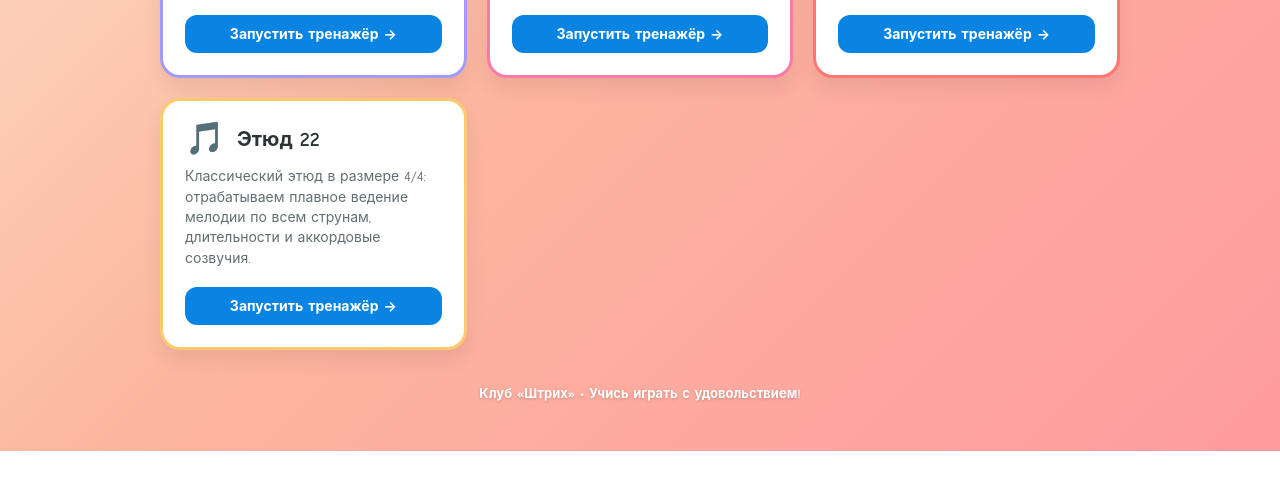
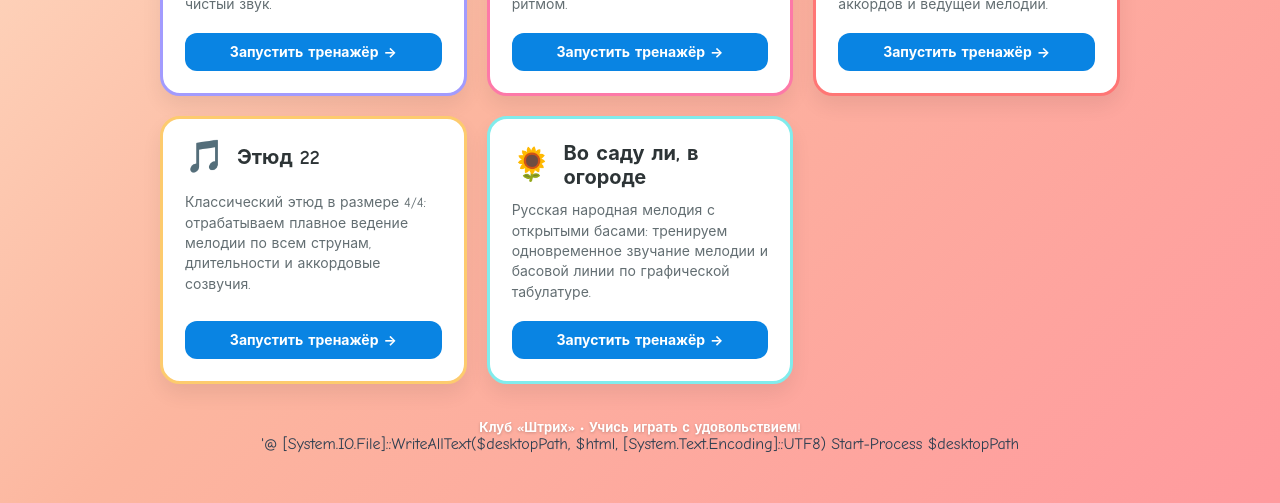
Before and after one commit to serovad80-ship-it/guitar6string, a plain HTML site: page index.html in a window 1280 px wide. Shown: the part 619-1122 px from the top of the page. Before the commit the page ends 1070 px from the top, so only its background shows below. Drawn offline with Linux system fonts and the light colour scheme.

Commit message:
Update index.html

```diff
--- a/index.html
+++ b/index.html
@@ -1,3 +1,5 @@
+$desktopPath = [System.IO.Path]::Combine([Environment]::GetFolderPath('Desktop'), 'index.html')
+$html = @'
 <!DOCTYPE html>
 <html lang="ru">
 <head>
@@ -93,6 +95,8 @@
   .card-6:hover { background: #fff5f5; }
   .card-7 { border-color: #fdcb6e; }
   .card-7:hover { background: #fffbf0; }
+  .card-8 { border-color: #81ecec; }
+  .card-8:hover { background: #f0ffff; }
 
   .card-header {
     display: flex;
@@ -237,6 +241,16 @@
       <p class="card-desc">Классический этюд в размере 4/4: отрабатываем плавное ведение мелодии по всем струнам, длительности и аккордовые созвучия.</p>
       <div class="btn-link">Запустить тренажёр →</div>
     </a>
+
+    <!-- Упражнение 8 -->
+    <a class="card card-8" href="https://serovad80-ship-it.github.io/guitar6string/vo_sadu.html" target="_blank" rel="noopener">
+      <div class="card-header">
+        <span class="icon">🌻</span>
+        <div class="card-title">Во саду ли, в огороде</div>
+      </div>
+      <p class="card-desc">Русская народная мелодия с открытыми басами: тренируем одновременное звучание мелодии и басовой линии по графической табулатуре.</p>
+      <div class="btn-link">Запустить тренажёр →</div>
+    </a>
   </main>
 
   <footer>
@@ -245,3 +259,6 @@
 
 </body>
 </html>
+'@
+[System.IO.File]::WriteAllText($desktopPath, $html, [System.Text.Encoding]::UTF8)
+Start-Process $desktopPath
```
